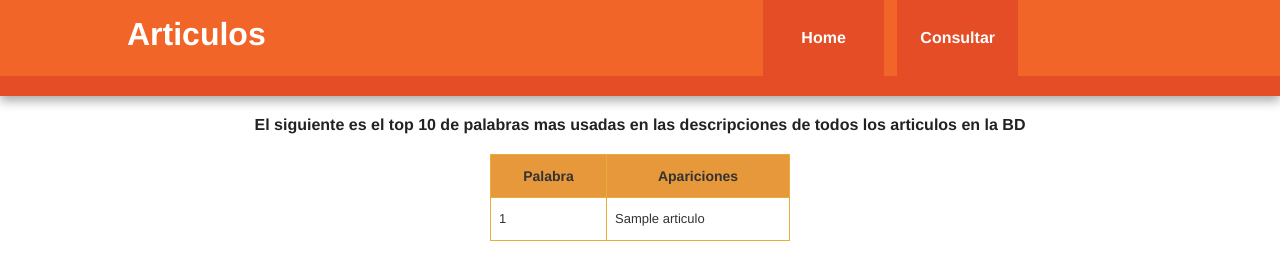
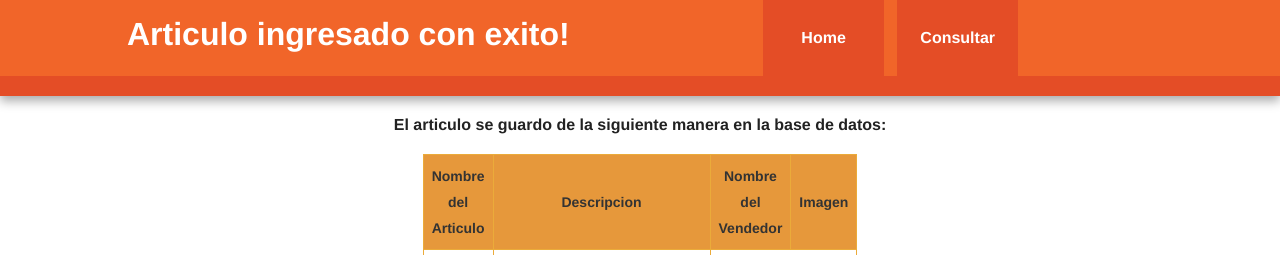
Before and after one commit to jespinozac95/BDA-NoSQL-App-Web, a Flask app: template templates/consultarTop10.html in a window 1280 px wide. Shown: the top 255 px of the page. Run offline with Flask 2, Linux system fonts and the light colour scheme; the template is opened without the code that fills it: most values are stand-ins (such as "Sample title", 1, 10 or a date in 2020); some libraries are stand-ins or nearby versions.

Commit message:
Version Final
Cambiar linea 49 por el IP actual.

```diff
--- a/templates/consultarTop10.html
+++ b/templates/consultarTop10.html
@@ -24,7 +24,7 @@
 
         <div class="header-container">
             <header class="wrapper clearfix">
-                <center> <h1 class="title">Articulos</h1> </center>
+                <center> <h1 class="title">Articulo ingresado con exito!</h1> </center>
 		<nav>
                     <ul>
 			<li><a href="{{url_for('home')}}">Home</a></li>
@@ -34,21 +34,24 @@
             </header>
         </div>
 	<center>
-		<p><b>El siguiente es el top 10 de palabras mas usadas en las descripciones de todos los articulos en la BD</b></p>
-		<table class="tftable" border="1" style="width:300px">
+		<p><b>El articulo se guardo de la siguiente manera en la base de datos:</b></p>
+		<table class="tftable" border="1" style="width:400px">
 		<tr>
-		  <th>Palabra</th>
-		  <th>Apariciones</th>
+		  <th>Nombre del Articulo</th>
+		  <th>Descripcion</th>
+		  <th>Nombre del Vendedor</th>
+		  <th>Imagen</th>
 		</tr>
-		{% for articulo in todos %}
 		    <tr>
-			<td>{{ articulo[0] }}</td>
-			<td>{{ articulo[1] }}</td>
+			{% for t in info %}
+			<td>{{ t }}</td>
+			{% endfor %}
+			<td><img src="http://192.168.0.133:5984/articulos/{{ide}}/{{imgPath}}" width="200" height="200" ></img></td>
 		    </tr>
-		{% endfor %}
 
 		</table>
 	</center>
+
 
 	<script src="//ajax.googleapis.com/ajax/libs/jquery/1.11.0/jquery.min.js"></script>
         <script>window.jQuery || document.write('<script src="{{ url_for('static', filename='jquery-1.11.0.min.js') }}"><\/script>')</script>
```
